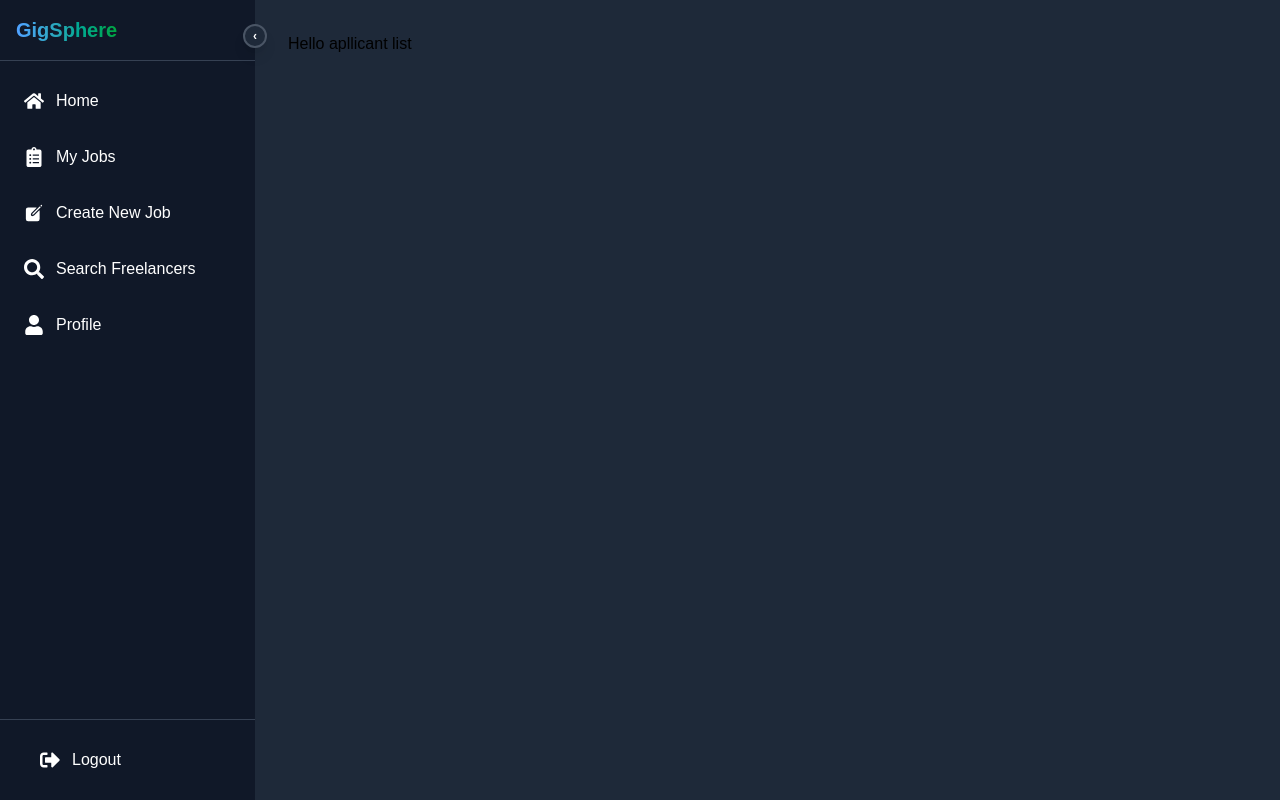
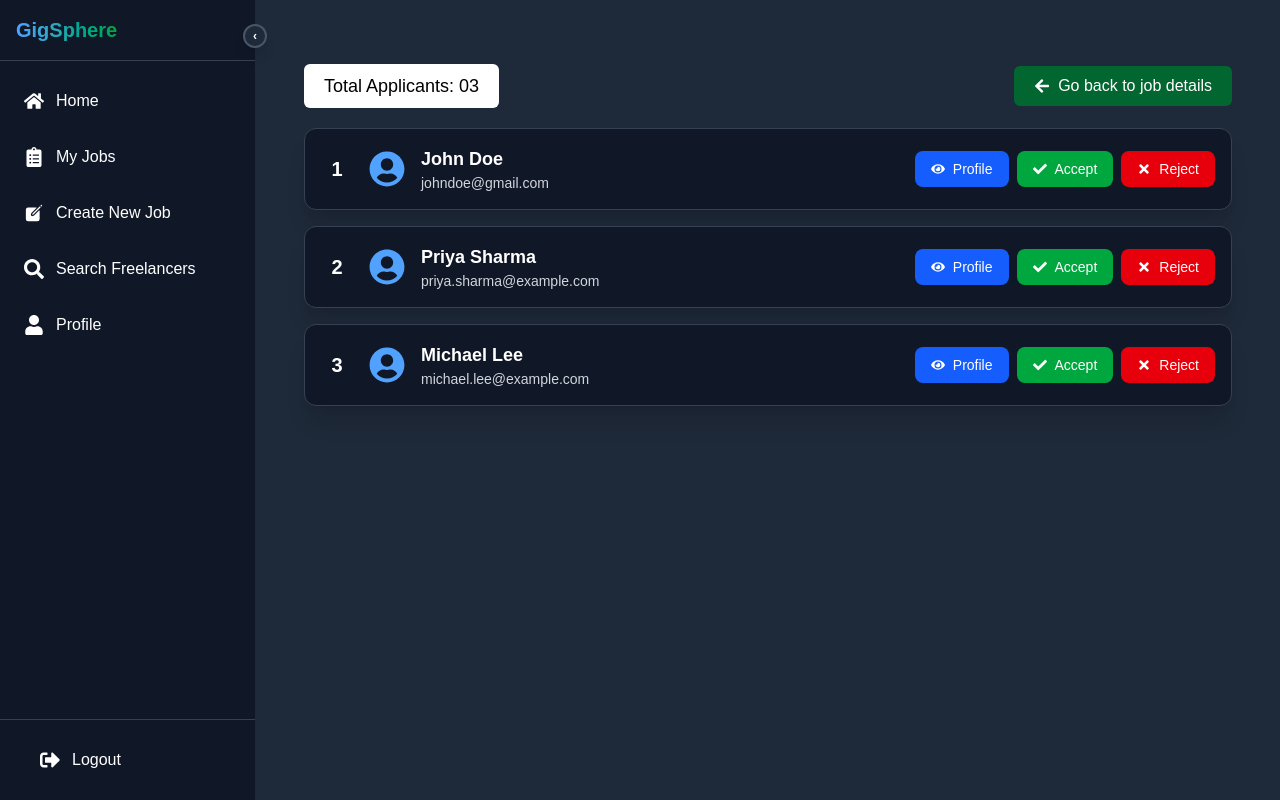
Before and after one commit to pirate08/gigsphere, a Next.js app: page /client-dashboard/job-details/1/applicants in a window 1280 px wide. Built offline with nearby package versions, Linux system fonts and the light colour scheme.

Commit message:
Applicant view list ui is ready...

```diff
--- a/src/components/Applicants.tsx
+++ b/src/components/Applicants.tsx
@@ -1,9 +1,101 @@
+'use client';
+
+import { useRouter } from 'next/navigation';
 import React from 'react';
+import {
+  FaUserCircle,
+  FaEye,
+  FaCheck,
+  FaTimes,
+  FaArrowLeft,
+} from 'react-icons/fa';
+
+// 🔹 Demo Applicant Data
+const demoApplicants = [
+  {
+    id: 1,
+    name: 'John Doe',
+    email: 'johndoe@gmail.com',
+  },
+  {
+    id: 2,
+    name: 'Priya Sharma',
+    email: 'priya.sharma@example.com',
+  },
+  {
+    id: 3,
+    name: 'Michael Lee',
+    email: 'michael.lee@example.com',
+  },
+];
 
 const Applicants = () => {
+  const router = useRouter();
   return (
-    <div>
-      <h1>Hello apllicant list</h1>
+    <div className='w-full max-w-5xl mx-auto mt-8 px-4 space-y-4'>
+      {/* --Total number and back button-- */}
+      <div className='flex items-start sm:items-center sm:justify-between flex-col sm:flex-row gap-4 mb-5'>
+        {/* --Total Applicants Number-- */}
+        <div className='bg-white px-5 py-2 rounded-md hover:bg-gray-200'>
+          <h1 className='text-lg sm:text-lg'>Total Applicants: 03</h1>
+        </div>
+        {/* --Back Button-- */}
+        <div className='bg-green-800 text-white px-5 py-2 rounded-md hover:bg-green-700'>
+          <button
+            className='flex items-center gap-2 cursor-pointer'
+            onClick={() => router.back()}>
+            <span>
+              <FaArrowLeft />
+            </span>
+            Go back to job details
+          </button>
+        </div>
+      </div>
+      {/* --List view render here-- */}
+      {demoApplicants.map((applicant, index) => (
+        <div
+          key={applicant.id}
+          className='bg-gray-900 border border-gray-700 rounded-xl p-4 shadow-xl
+          flex flex-col sm:flex-row justify-between items-start sm:items-center gap-4'>
+          {/* Serial Number + Left Section */}
+          <div className='flex items-center gap-4'>
+            {/* Serial Number */}
+            <div className='text-white text-xl font-bold w-8 text-center'>
+              {index + 1}
+            </div>
+
+            <FaUserCircle className='text-4xl text-blue-400' />
+
+            <div>
+              <h3 className='text-lg font-semibold text-white'>
+                {applicant.name}
+              </h3>
+              <p className='text-gray-300 text-sm'>{applicant.email}</p>
+            </div>
+          </div>
+
+          {/* Buttons Section */}
+          <div className='flex flex-wrap sm:flex-nowrap gap-2 w-full sm:w-auto'>
+            <button
+              className='flex items-center justify-center gap-2 bg-blue-600 hover:bg-blue-700
+              text-white px-4 py-2 rounded-lg text-sm w-full sm:w-auto transition cursor-pointer'>
+              <FaEye /> Profile
+            </button>
+
+            <button
+              className='flex items-center justify-center gap-2 bg-green-600 hover:bg-green-700
+              text-white px-4 py-2 rounded-lg text-sm w-full sm:w-auto transition cursor-pointer'>
+              <FaCheck /> Accept
+            </button>
+
+            <button
+              className='flex items-center justify-center gap-2 bg-red-600 hover:bg-red-700
+              text-white px-4 py-2 rounded-lg text-sm w-full sm:w-auto transition cursor-pointer'>
+              <FaTimes /> Reject
+            </button>
+          </div>
+        </div>
+      ))}
     </div>
   );
 };
```
